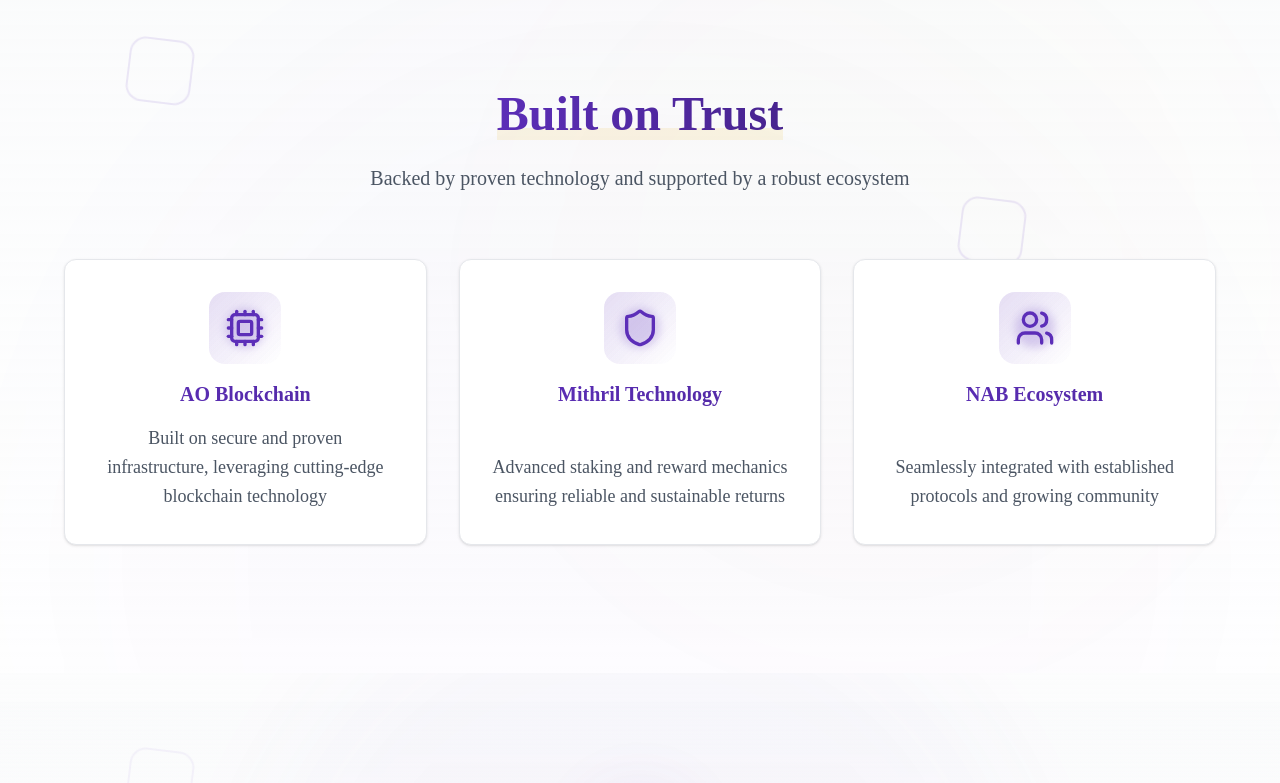
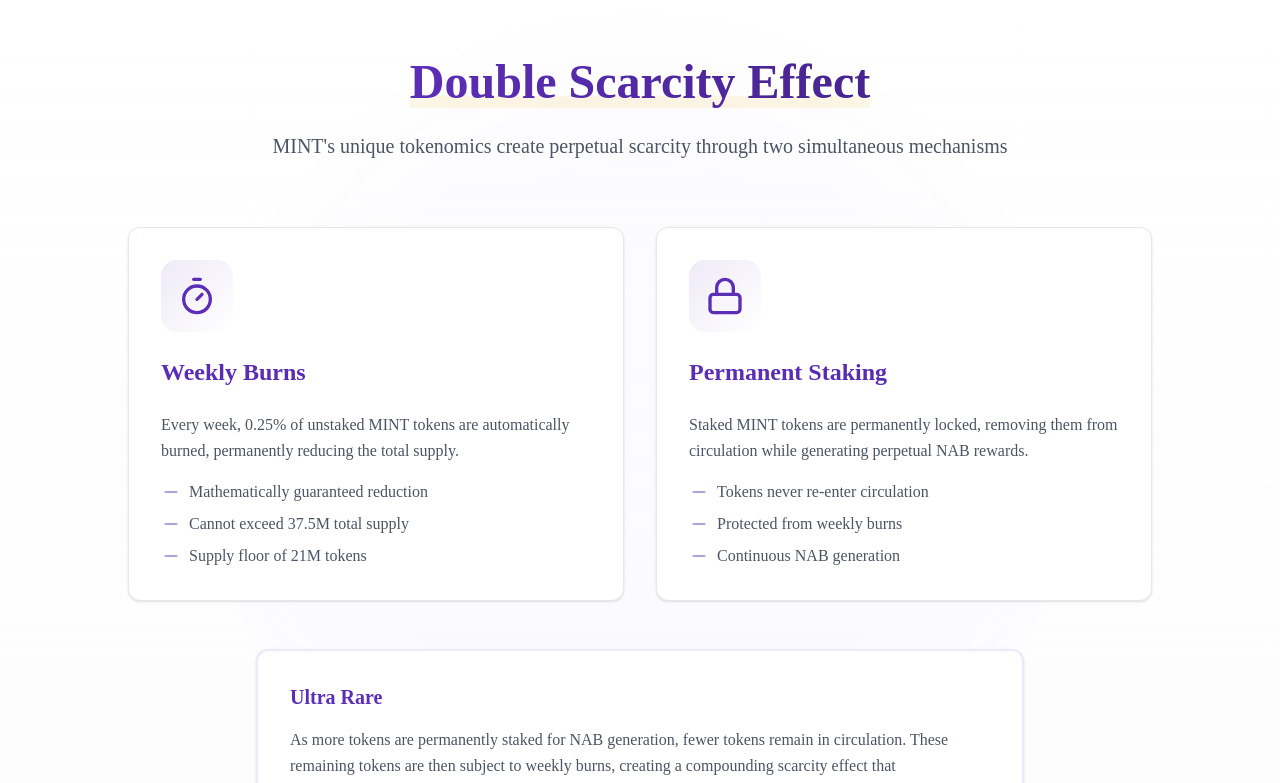
Before and after one commit to skyf0xx/mint, a Next.js app: page / in a window 1280 px wide. Shown: the part 4040-4823 px from the top of the page. Built offline with nearby package versions, Linux system fonts and the light colour scheme.

Commit message:
feat: add scarcity

```diff
--- a/pages/index.tsx
+++ b/pages/index.tsx
@@ -11,6 +11,7 @@ import { scrollToSection } from '@/lib/helpers';
 import MintSupplyGraph from '@/sections/graph';
 import BackToTop from '@/components/back-to-top';
 import FAQ from '@/sections/faq';
+import ScarcityMechanics from '@/sections/scarcity';
 
 // Progress tracking hook
 const useScrollProgress = () => {
@@ -76,6 +77,9 @@ const Home = () => {
             {/* Visual section */}
             <MintSupplyGraph />
 
+            {/* Scarcity Mechanics Section */}
+            <ScarcityMechanics />
+
             {/* Trust Section */}
             <Trust />
 
--- /dev/null
+++ b/sections/scarcity.tsx
@@ -0,0 +1,155 @@
+import { motion } from 'framer-motion';
+import { Card, CardContent } from '@/components/ui/card';
+import { Lock, Minus, Timer } from 'lucide-react';
+
+const ScarcityMechanics = () => {
+    return (
+        <section className="relative py-24 overflow-hidden">
+            {/* Background gradients */}
+            <div className="absolute inset-0 bg-gradient-to-b from-white to-gray-50/50" />
+            <div className="absolute top-1/2 left-1/2 -translate-x-1/2 -translate-y-1/2 w-[800px] h-[800px] bg-primary/5 rounded-full blur-3xl opacity-30" />
+
+            <div className="container mx-auto px-4 relative">
+                <motion.div
+                    className="max-w-3xl mx-auto text-center mb-16"
+                    initial={{ opacity: 0, y: 20 }}
+                    whileInView={{ opacity: 1, y: 0 }}
+                    viewport={{ once: true }}
+                >
+                    <h2 className="text-4xl md:text-5xl font-bold mb-6">
+                        <span className="relative">
+                            <span className="relative z-10 bg-clip-text text-transparent bg-gradient-to-r from-primary via-primary-600 to-primary-700">
+                                Double Scarcity Effect
+                            </span>
+                            <motion.span
+                                className="absolute inset-x-0 bottom-0 h-3 bg-accent/10 -rotate-1"
+                                initial={{ scaleX: 0 }}
+                                whileInView={{ scaleX: 1 }}
+                                viewport={{ once: true }}
+                                transition={{ delay: 0.5, duration: 0.8 }}
+                            />
+                        </span>
+                    </h2>
+                    <p className="text-xl text-gray-600 leading-relaxed">
+                        MINT&apos;s unique tokenomics create perpetual scarcity
+                        through two simultaneous mechanisms
+                    </p>
+                </motion.div>
+
+                <div className="grid md:grid-cols-2 gap-8 max-w-5xl mx-auto">
+                    <Card className="group hover:shadow-xl transition-all duration-500">
+                        <CardContent className="p-8">
+                            <div className="space-y-6">
+                                <motion.div
+                                    className="p-4 rounded-2xl bg-gradient-to-br from-primary/10 to-transparent w-fit"
+                                    whileHover={{ scale: 1.05 }}
+                                >
+                                    <Timer className="w-10 h-10 text-primary" />
+                                </motion.div>
+
+                                <h3 className="text-2xl font-bold bg-clip-text text-transparent bg-gradient-to-r from-primary to-primary-600">
+                                    Weekly Burns
+                                </h3>
+
+                                <div className="space-y-4 text-gray-600">
+                                    <p className="leading-relaxed">
+                                        Every week, 0.25% of unstaked MINT
+                                        tokens are automatically burned,
+                                        permanently reducing the total supply.
+                                    </p>
+                                    <ul className="space-y-2">
+                                        <li className="flex items-center gap-2">
+                                            <Minus className="w-5 h-5 text-primary/60" />
+                                            <span>
+                                                Mathematically guaranteed
+                                                reduction
+                                            </span>
+                                        </li>
+                                        <li className="flex items-center gap-2">
+                                            <Minus className="w-5 h-5 text-primary/60" />
+                                            <span>
+                                                Cannot exceed 37.5M total supply
+                                            </span>
+                                        </li>
+                                        <li className="flex items-center gap-2">
+                                            <Minus className="w-5 h-5 text-primary/60" />
+                                            <span>
+                                                Supply floor of 21M tokens
+                                            </span>
+                                        </li>
+                                    </ul>
+                                </div>
+                            </div>
+                        </CardContent>
+                    </Card>
+
+                    <Card className="group hover:shadow-xl transition-all duration-500">
+                        <CardContent className="p-8">
+                            <div className="space-y-6">
+                                <motion.div
+                                    className="p-4 rounded-2xl bg-gradient-to-br from-primary/10 to-transparent w-fit"
+                                    whileHover={{ scale: 1.05 }}
+                                >
+                                    <Lock className="w-10 h-10 text-primary" />
+                                </motion.div>
+
+                                <h3 className="text-2xl font-bold bg-clip-text text-transparent bg-gradient-to-r from-primary to-primary-600">
+                                    Permanent Staking
+                                </h3>
+
+                                <div className="space-y-4 text-gray-600">
+                                    <p className="leading-relaxed">
+                                        Staked MINT tokens are permanently
+                                        locked, removing them from circulation
+                                        while generating perpetual NAB rewards.
+                                    </p>
+                                    <ul className="space-y-2">
+                                        <li className="flex items-center gap-2">
+                                            <Minus className="w-5 h-5 text-primary/60" />
+                                            <span>
+                                                Tokens never re-enter
+                                                circulation
+                                            </span>
+                                        </li>
+                                        <li className="flex items-center gap-2">
+                                            <Minus className="w-5 h-5 text-primary/60" />
+                                            <span>
+                                                Protected from weekly burns
+                                            </span>
+                                        </li>
+                                        <li className="flex items-center gap-2">
+                                            <Minus className="w-5 h-5 text-primary/60" />
+                                            <span>
+                                                Continuous NAB generation
+                                            </span>
+                                        </li>
+                                    </ul>
+                                </div>
+                            </div>
+                        </CardContent>
+                    </Card>
+                </div>
+
+                <div className="mt-12 max-w-3xl mx-auto">
+                    <Card className="border-2 border-primary/10">
+                        <CardContent className="p-8">
+                            <h4 className="text-xl font-semibold mb-4 text-primary">
+                                Ultra Rare
+                            </h4>
+                            <p className="text-gray-600 leading-relaxed">
+                                As more tokens are permanently staked for NAB
+                                generation, fewer tokens remain in circulation.
+                                These remaining tokens are then subject to
+                                weekly burns, creating a compounding scarcity
+                                effect that mathematically guarantees decreasing
+                                supply over time.
+                            </p>
+                        </CardContent>
+                    </Card>
+                </div>
+            </div>
+        </section>
+    );
+};
+
+export default ScarcityMechanics;
```
